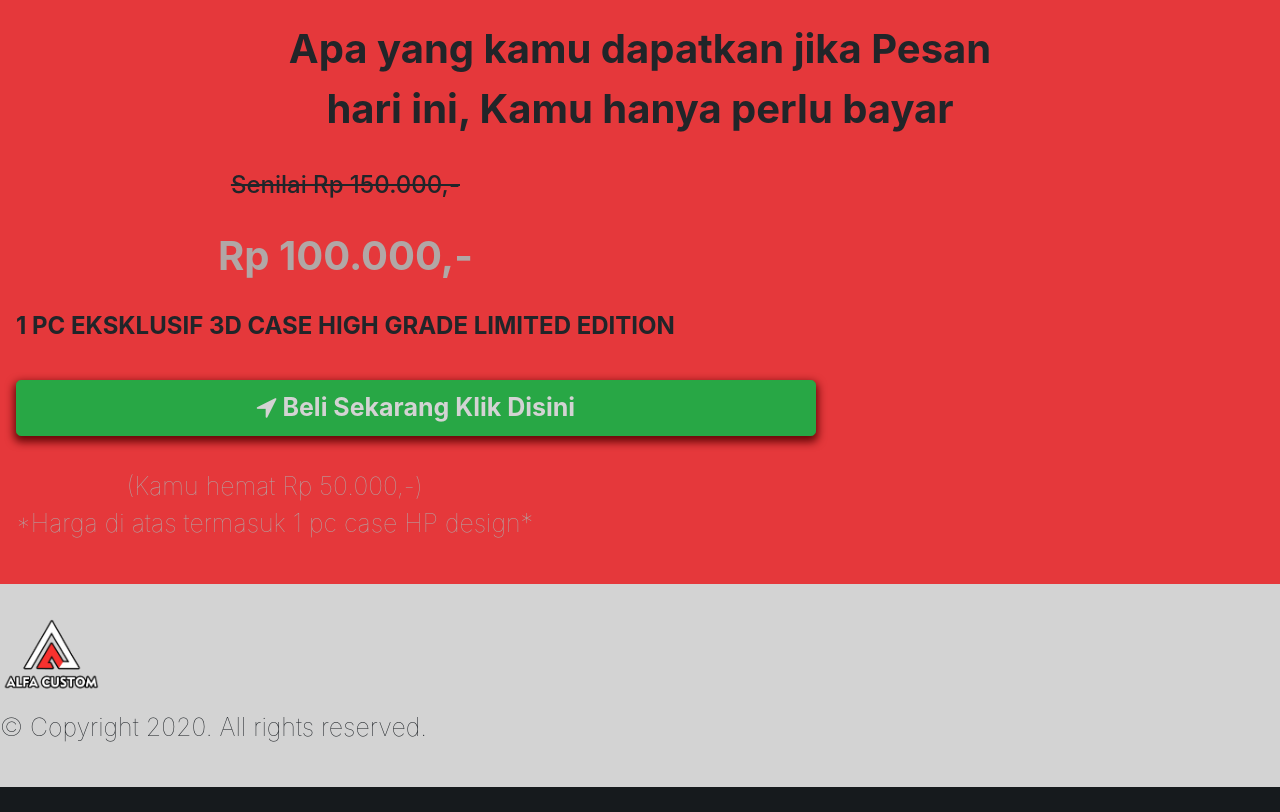
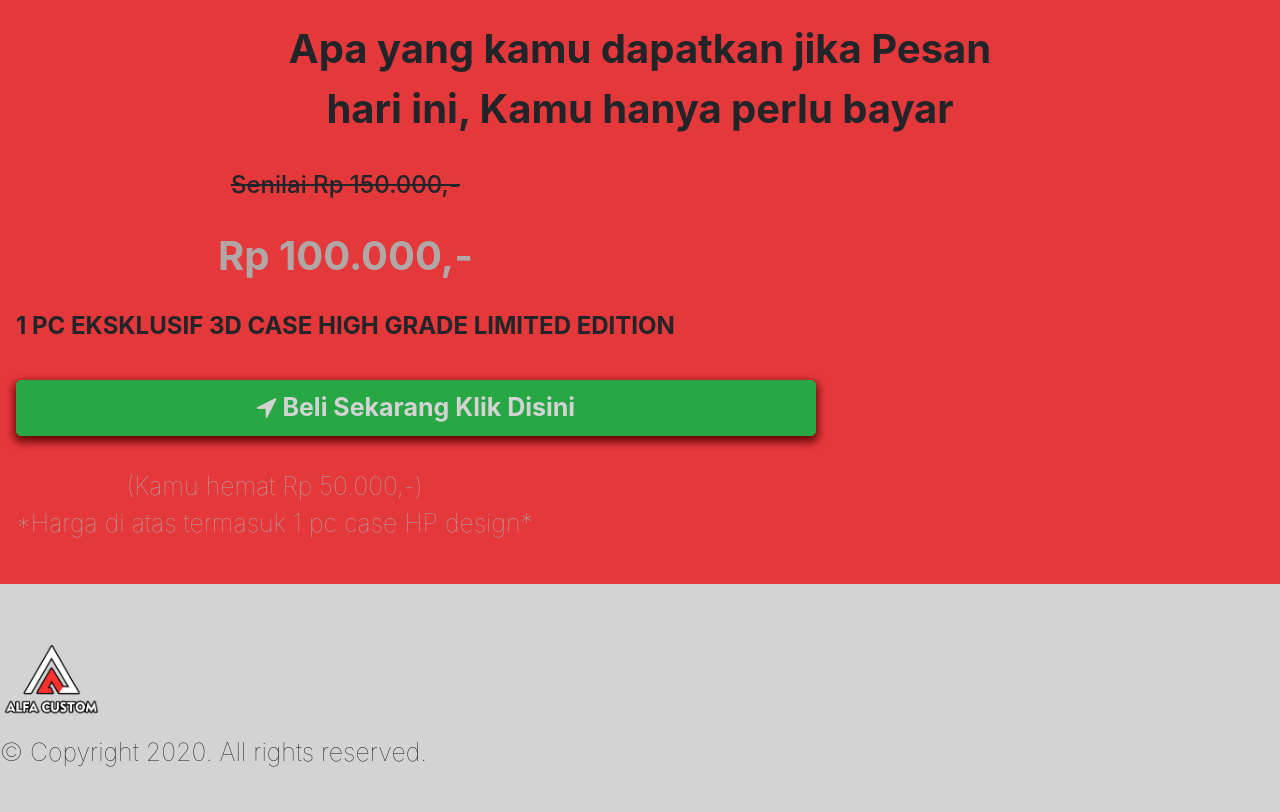
Before and after one commit to Rizzdd/Rizzdd.github.io, a plain HTML site: page index.html in a window 1280 px wide. Shown: the part 10239-11051 px from the top of the page. Before the commit the page ends 11026 px from the top, so only its background shows below. Drawn offline with nearby package versions, Linux system fonts and the light colour scheme.

Commit message:
Update index.html

```diff
--- a/index.html
+++ b/index.html
@@ -490,7 +490,7 @@
 
     <!-- footer -->
     <footer>
-        <div class="container-fluid bg-light-gray" style="padding-top:25px; padding-bottom:25px;">
+        <div class="container-fluid bg-light-gray" style="padding-top:50px; padding-bottom:25px;">
             <div class="row">
                 <div class="d-flex align-items-center justify-content-center flex-column">
                     <img class="text-center img-fluid img-icon mx-auto d-block" src="./images/logo.png" alt="">
```
